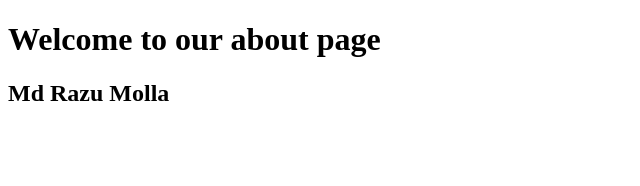
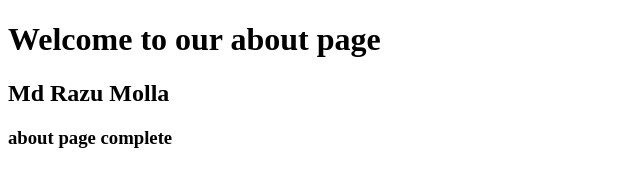
Before and after one commit to razumolla/group-project-3, a plain HTML site: page index.html in a window 1280 px wide. Shown: the whole page, without its empty margins (0-640 px from the left). Drawn offline with Linux system fonts and the light colour scheme.

Commit message:
about page ok

```diff
--- a/index.html
+++ b/index.html
@@ -12,6 +12,7 @@
     <div>
         <h1> Welcome to our about page</h1>
         <h2> Md Razu Molla</h2>
+        <h3>about page complete</h3>
     </div>
 </body>
 
```
